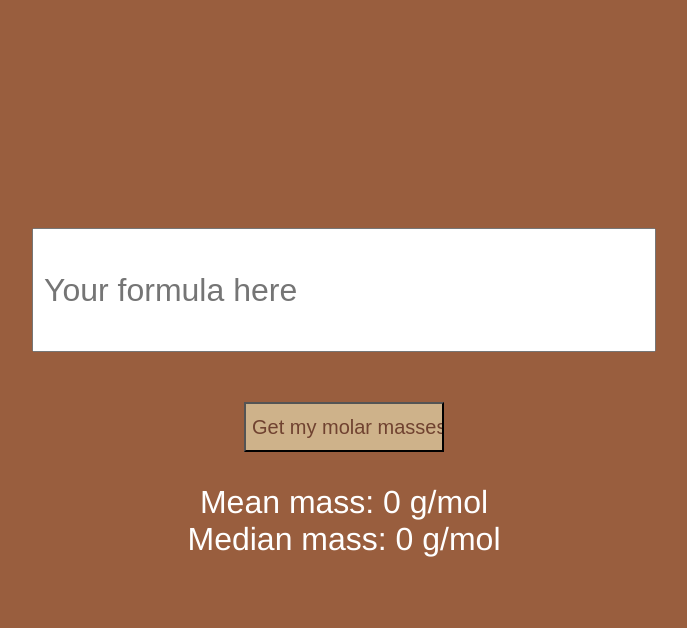
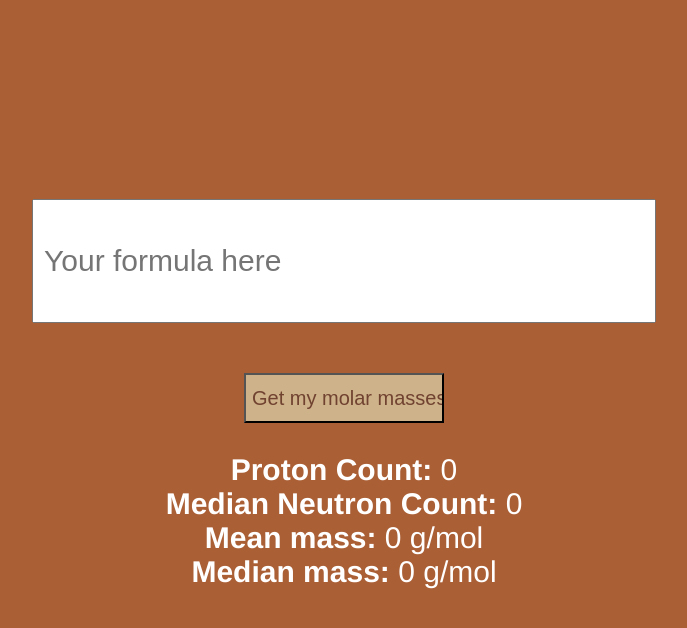
Before and after one commit to lucinder/Oneshots, a plain HTML site: page molarmass2.html in a window 1280 px wide. Both pictures are taken after a click on the input "Get my molar masses!". Shown: the whole page, without its empty margins (296-983 px from the left). Drawn offline with Linux system fonts and the light colour scheme.

Commit message:
add proton, neutron counts

```diff
--- a/molarmass2.html
+++ b/molarmass2.html
@@ -9,7 +9,7 @@
         html{
             display:table;
             margin:auto;
-            background-color: #995e3e;
+            background-color: #ab5f35;
         }
         body{
             display:table-cell;
@@ -18,7 +18,7 @@
             font-family: Helvetica, sans-serif;
         }
         #input, #output{
-            font-size:32px;
+            font-size:30px;
         }
         #input{
             width:600px;
@@ -94,6 +94,15 @@
             return elements;
         }
 
+        function getProtonCount(elements){
+            let sum = 0;
+            for(const [key, value] of Object.entries(elements)){
+                let p = masses[key]["z"];
+                sum += value*p;
+            }
+            return sum;
+        }
+
         function getMeanMass(elements){
             let sum = 0;
             for(const [key, value] of Object.entries(elements)){
@@ -117,10 +126,12 @@
         function parseSubmit(){
             let input = document.getElementById("input").value;
             let amounts = getAmounts(input, false);
+            let pCount = getProtonCount(amounts);
             let meanMass = getMeanMass(amounts);
             let medianMass = getMedianMass(amounts);
+            let nCount = medianMass-pCount;
             if(!isNaN(meanMass)){
-                document.getElementById("output").innerHTML = "Mean mass: " + meanMass + " g/mol<br>Median mass: " + medianMass + " g/mol";
+                document.getElementById("output").innerHTML = "<b>Proton Count:</b> "+pCount+"<br><b>Median Neutron Count:</b> "+nCount+"<br><b>Mean mass:</b> " + meanMass + " g/mol<br><b>Median mass:</b> " + medianMass + " g/mol";
             } else {
                 document.getElementById("output").innerHTML = "ERROR: Invalid formula!";
             }
```
